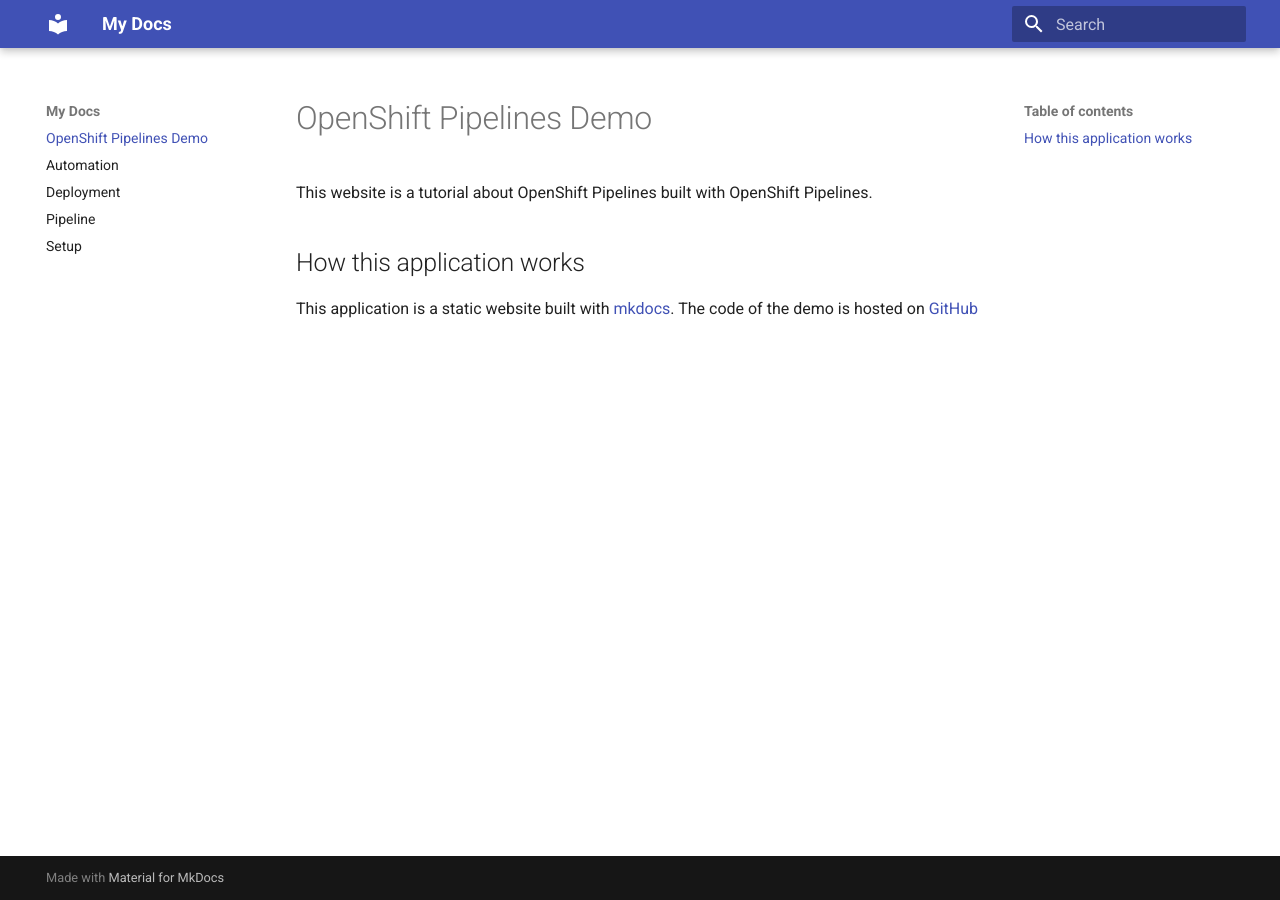
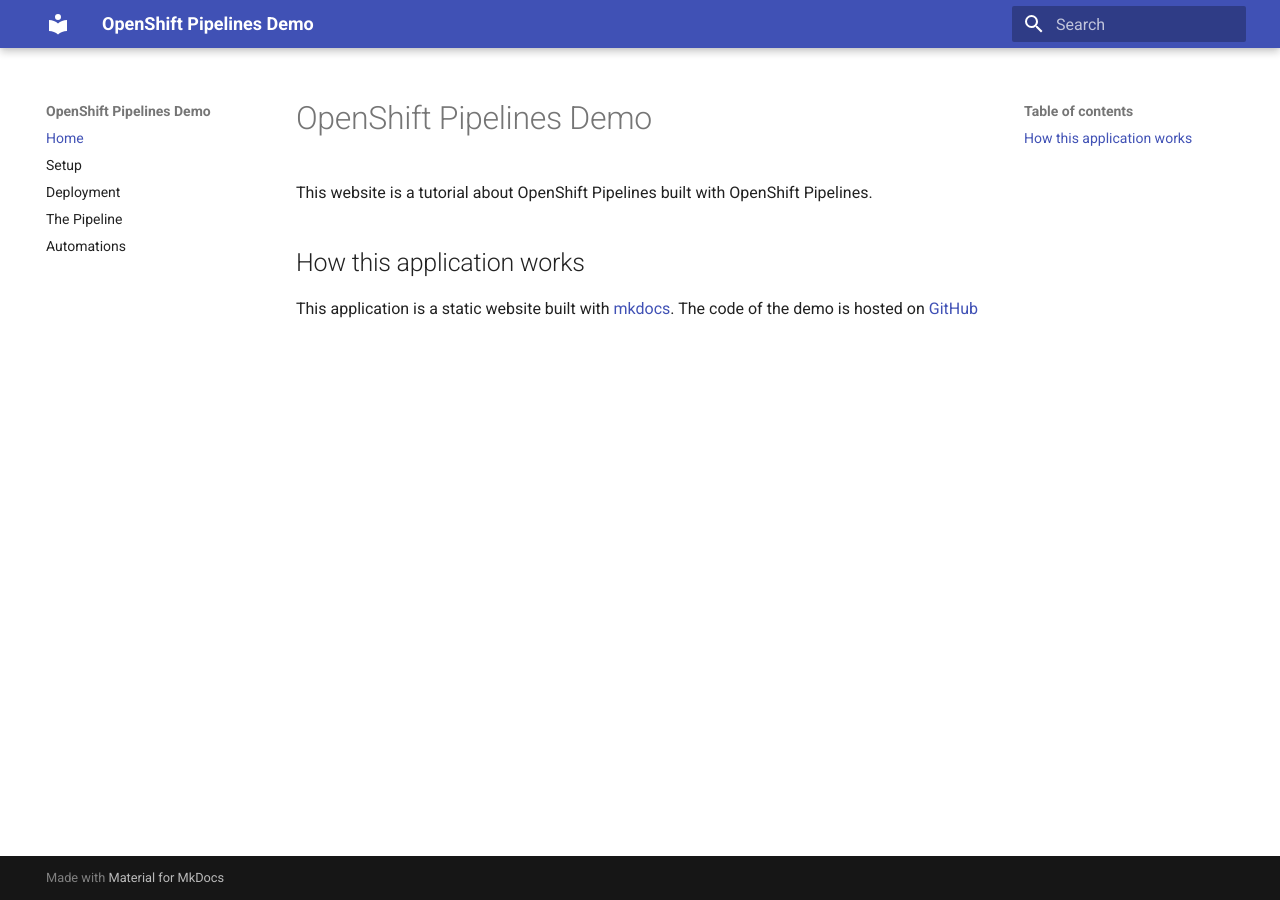
Before and after one commit to pbertera/OpenShift-pipelines-demo, an MkDocs documentation site: the page built from docs/index.md, in a window 1280 px wide. Built offline with MkDocs 1.6.1 and Material for MkDocs 9.7.7, drawn with Linux system fonts in a browser that asks for light colours; old or Windows-style settings are respelled for this version of MkDocs.

Commit message:
ADD: navigation

```diff
--- a/mkdocs.yml
+++ b/mkdocs.yml
@@ -1,3 +1,9 @@
-site_name: My Docs
+site_name: OpenShift Pipelines Demo
 theme:
   name: material
+pages:
+  - Home: index.md
+  - Setup: setup.md
+  - Deployment: deployment.md
+  - 'The Pipeline': pipeline.md
+  - Automations: automations.md
```
